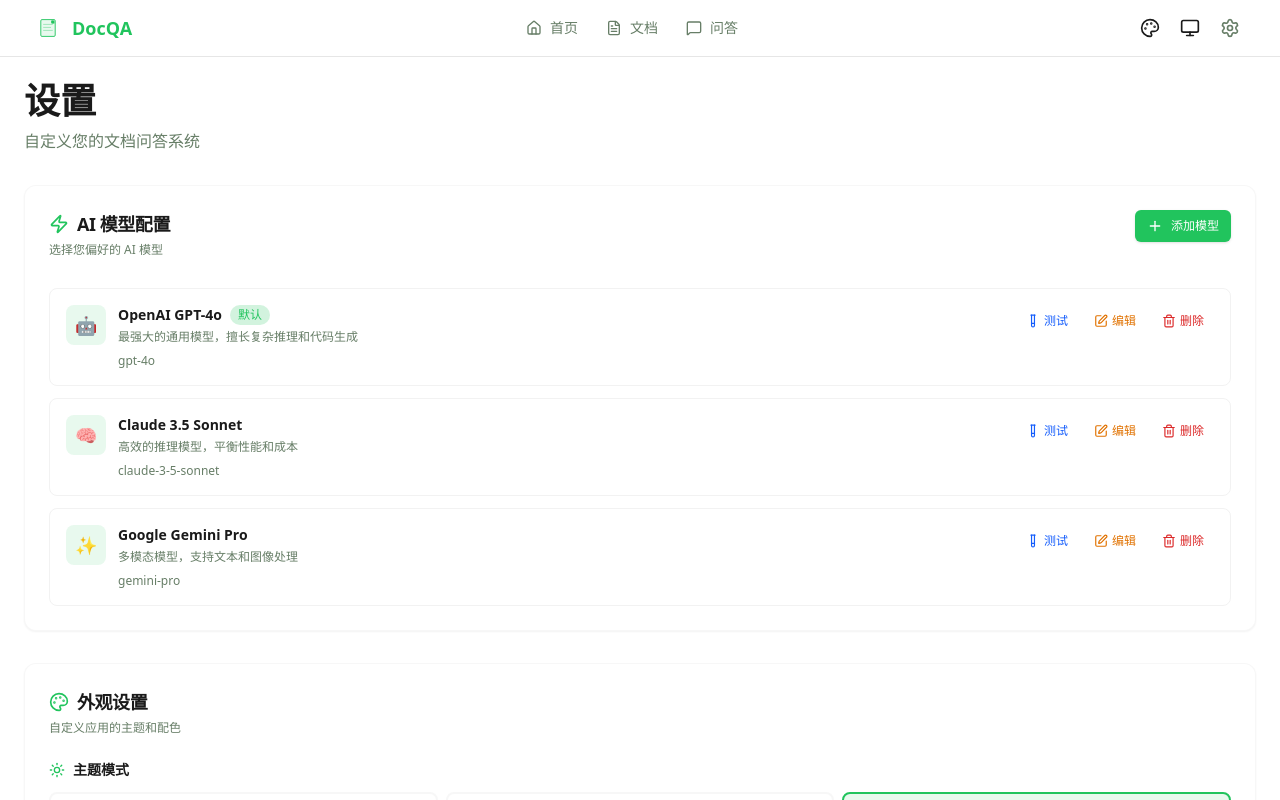
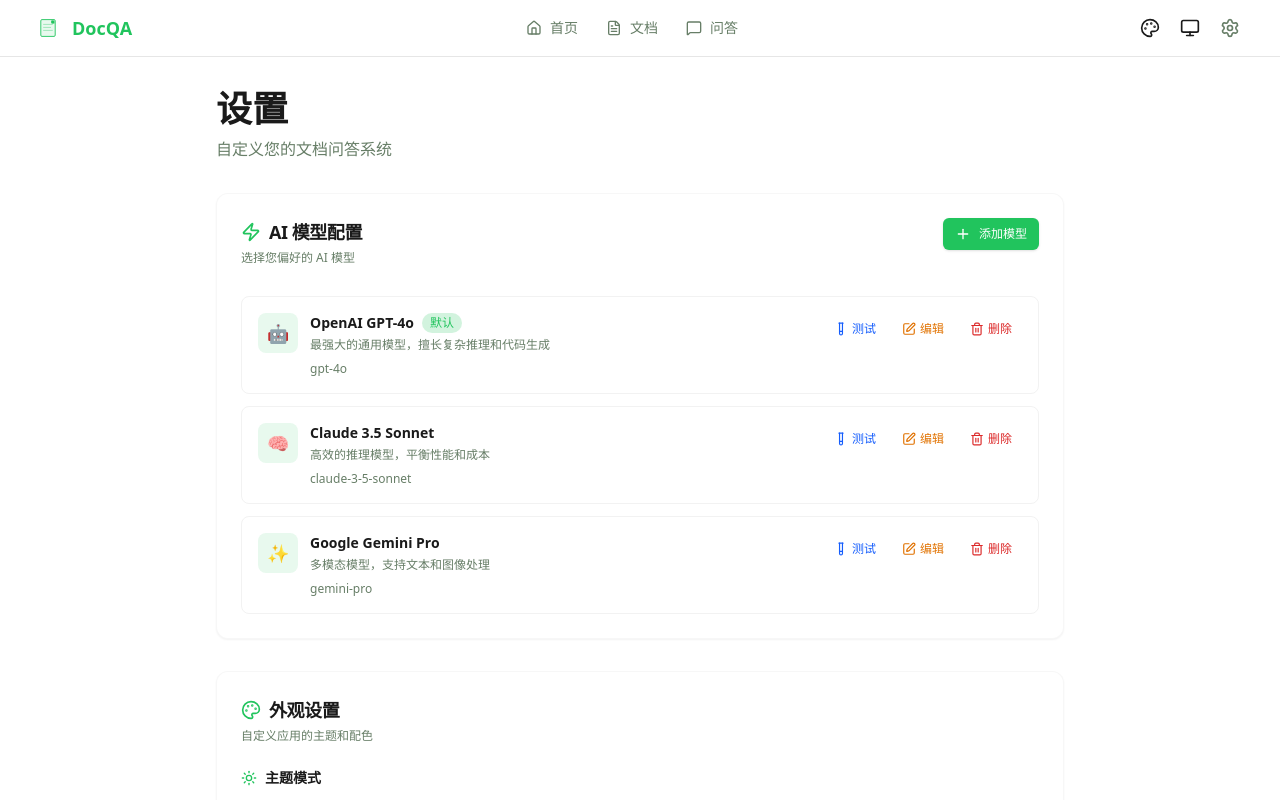
Before and after one commit to jxiaof/react-proj, a React (Vite) app: page /settings in a window 1280 px wide. Built offline with nearby package versions, Linux system fonts and the light colour scheme.

Commit message:
feat(layout): 使用可滚动页面布局替换主布局，优化页面结构和样式

```diff
--- a/src/features/home/pages/HomePage.tsx
+++ b/src/features/home/pages/HomePage.tsx
@@ -19,7 +19,6 @@
   TrendingUp,
   Sparkles,
 } from 'lucide-react';
-import { MainLayout } from '@/shared/components/layout/MainLayout';
 import { PageTransition } from '@/shared/components/PageTransition';
 import { Card, CardContent } from '@/shared/components/ui/Card';
 import { Button } from '@/shared/components/ui/Button';
@@ -27,6 +26,7 @@
 import { CultureValues } from '../components/CultureValues';
 import { DemoBookingDialog } from '../components/DemoBookingDialog';
 import { Logo } from '@/shared/components/ui/Logo';
+import { ScrollablePageLayout } from '@/shared/components/layout/ScrollablePageLayout';
 
 // 核心功能
 const features = [
@@ -104,7 +104,12 @@
   return (
     <>
       <PageTransition>
-        <MainLayout>
+        <ScrollablePageLayout
+          hideBottomNav={false}
+          fullWidth={false}
+          maxWidth="max-w-6xl"
+          contentPadding="px-3 sm:px-4 md:px-6 py-6 md:py-8"
+        >
           <div className="space-y-16 md:space-y-24 lg:space-y-32">
             {/* Hero Section */}
             <section className="relative py-8 md:py-16 lg:py-24">
@@ -442,7 +447,7 @@
               </div>
             </footer>
           </div>
-        </MainLayout>
+        </ScrollablePageLayout>
       </PageTransition>
 
       {/* Demo Booking Dialog */}
--- a/src/features/settings/pages/SettingsPage.tsx
+++ b/src/features/settings/pages/SettingsPage.tsx
@@ -1,4 +1,3 @@
-import { MainLayout } from '@/shared/components/layout/MainLayout';
 import { PageTransition } from '@/shared/components/PageTransition';
 import { Button } from '@/shared/components/ui/Button';
 import { Card, CardHeader, CardTitle, CardContent } from '@/shared/components/ui/Card';
@@ -12,6 +11,7 @@
 import { useState } from 'react';
 import { ModelEditDialog } from '../components/ModelEditDialog';
 import { ModelTestDialog } from '../components/ModelTestDialog';
+import { ScrollablePageLayout } from '@/shared/components/layout/ScrollablePageLayout';
 
 // Theme options
 const themeOptions = [
@@ -136,8 +136,13 @@
 
     return (
         <PageTransition>
-            <MainLayout>
-                <div className="space-y-6 md:space-y-8 pb-8">
+            <ScrollablePageLayout
+              hideBottomNav={false}
+              fullWidth={false}
+              maxWidth="max-w-4xl"
+              contentPadding="px-3 sm:px-4 md:px-6 py-6 md:py-8"
+            >
+                <div className="space-y-6 md:space-y-8">
                     {/* Header */}
                     <div className="animate-fadeInDown space-y-2">
                         <h1 className="text-2xl md:text-4xl font-bold">设置</h1>
@@ -412,6 +417,7 @@
                         </CardContent>
                     </Card>
                 </div>
+            </ScrollablePageLayout>
 
             {/* Add Model Dialog */}
             <AddModelDialog
@@ -449,7 +455,6 @@
               onConfirm={() => deleteConfirm && handleDeleteModel(deleteConfirm.id)}
               onCancel={() => setDeleteConfirm(null)}
             />
-            </MainLayout>
         </PageTransition>
     );
 }
--- a/src/shared/components/layout/ScrollablePageLayout.tsx
+++ b/src/shared/components/layout/ScrollablePageLayout.tsx
@@ -11,42 +11,74 @@
   fullWidth?: boolean;
   /** 自定义主容器 className */
   mainClassName?: string;
+  /** 是否显示内容最大宽度约束 */
+  maxWidthConstraint?: boolean;
+  /** 自定义最大宽度 */
+  maxWidth?: string;
+  /** 内容内边距 */
+  contentPadding?: string;
 }
 
 /**
  * 数据展示类页面布局
  * 内容全局可滚动，Header/TabBar 固定
+ *
+ * 特点：
+ * - Header 固定不滚动
+ * - 内容区域独占滚动权（min-h-0 关键）
+ * - H5 自动预留 TabBar 空间（pb-20）
+ * - Web 有最大宽度约束（可选）
  */
 export function ScrollablePageLayout({
   children,
   hideBottomNav = false,
   fullWidth = false,
   mainClassName = '',
+  maxWidthConstraint = true,
+  maxWidth = 'max-w-7xl',
+  contentPadding = 'p-3 sm:p-4 md:p-6',
 }: ScrollablePageLayoutProps) {
   return (
     <div className="flex flex-col h-screen bg-background overflow-hidden">
-      {/* Header - 固定顶部 */}
+      {/* ========== Header - 固定顶部 ========== */}
       <Header />
 
-      {/* Main Content - 可滚动 */}
+      {/* ========== Main Content Area - 可滚动 ========== */}
+      {/*
+        关键属性说明：
+        - flex-1: 占据所有剩余空间
+        - overflow-y-auto: 允许纵向滚动
+        - overflow-x-hidden: 禁止横向滚动
+        - min-h-0: 关键！让 flex 正确计算高度（否则会溢出）
+      */}
       <main
         className={cn(
           'flex-1 overflow-y-auto overflow-x-hidden min-h-0',
-          // Web: 全宽内容容器
-          !fullWidth && 'max-w-7xl mx-auto w-full',
+          'scroll-smooth', // 平滑滚动
           mainClassName
         )}
       >
-        {/* 内容 wrapper */}
-        <div className={cn(!fullWidth && 'p-3 sm:p-4 md:p-6')}>
+        {/* 内容容器 Wrapper */}
+        <div
+          className={cn(
+            'w-full h-full flex flex-col',
+            // 内容宽度约束
+            !fullWidth && maxWidthConstraint && ['mx-auto', maxWidth],
+            // 内边距
+            contentPadding,
+            // H5 底部安全间距（防止 TabBar 遮挡）
+            'pb-20 md:pb-8'
+          )}
+        >
+          {/* 实际内容 */}
           {children}
+
+          {/* 底部安全间距（额外缓冲） */}
+          <div className="h-4 md:h-0" />
         </div>
-
-        {/* H5 底部安全间距 - 重要！防止 TabBar 遮挡 */}
-        <div className="h-20 md:h-6" />
       </main>
 
-      {/* Mobile TabBar - H5 固定，隐藏滚动条 */}
+      {/* ========== Mobile TabBar - H5 固定底部 ========== */}
       {!hideBottomNav && <MobileNav />}
     </div>
   );
```
Lines whose indentation alone changed are shown as unchanged.
